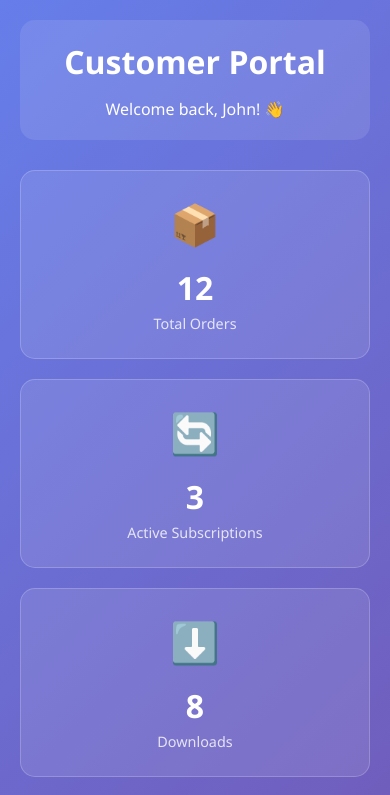
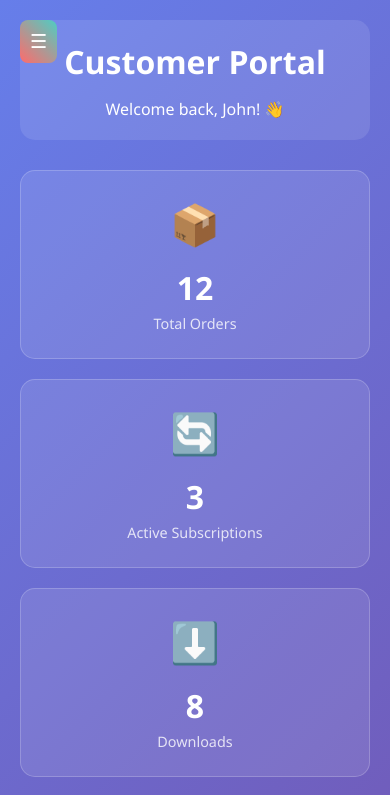
Before and after one commit to guardiantrade2025/hopenocode-landing, a website: page portal.html in a window 390 px wide. Shown: the top 795 px of the page. Drawn offline with Linux system fonts and the light colour scheme.

Commit message:
Add mobile navigation to Customer Portal page - Add hamburger menu button () for mobile devices - Add dark background to mobile sidebar for better visibility - Add toggle function to show/hide sidebar navigation on mobile - Mobile users can now access all portal sections and navigation

```diff
--- a/portal.html
+++ b/portal.html
@@ -385,11 +385,30 @@
             flex: 1;
         }
 
+        /* Mobile Menu Toggle Button */
+        .mobile-menu-btn {
+            display: none;
+            position: fixed;
+            top: 20px;
+            left: 20px;
+            z-index: 1001;
+            background: linear-gradient(45deg, #ff6b6b, #4ecdc4);
+            border: none;
+            color: white;
+            padding: 10px;
+            border-radius: 8px;
+            cursor: pointer;
+            font-size: 1.2rem;
+        }
+
         /* Responsive */
         @media (max-width: 768px) {
             .sidebar {
                 transform: translateX(-100%);
                 transition: transform 0.3s ease;
+                background: rgba(0,0,0,0.95);
+                backdrop-blur: 20px;
+                z-index: 1000;
             }
 
             .sidebar.open {
@@ -422,11 +441,25 @@
                 flex-direction: column;
                 align-items: stretch;
             }
+
+            /* Show mobile menu button */
+            .mobile-menu-btn {
+                display: block;
+            }
+        }
+
+        @media (min-width: 769px) {
+            .mobile-menu-btn {
+                display: none;
+            }
         }
     </style>
 </head>
 <body>
     <div class="portal-container">
+        <!-- Mobile Menu Toggle Button -->
+        <button class="mobile-menu-btn" onclick="toggleMobileMenu()">☰</button>
+
         <!-- Sidebar -->
         <div class="sidebar">
             <div class="logo">HopeNocode</div>
@@ -967,6 +1000,12 @@
             });
         }
 
+        // Toggle mobile menu
+        function toggleMobileMenu() {
+            const sidebar = document.querySelector('.sidebar');
+            sidebar.classList.toggle('open');
+        }
+
         // Initialize portal
         function initPortal() {
             loadRecentOrders();
```
